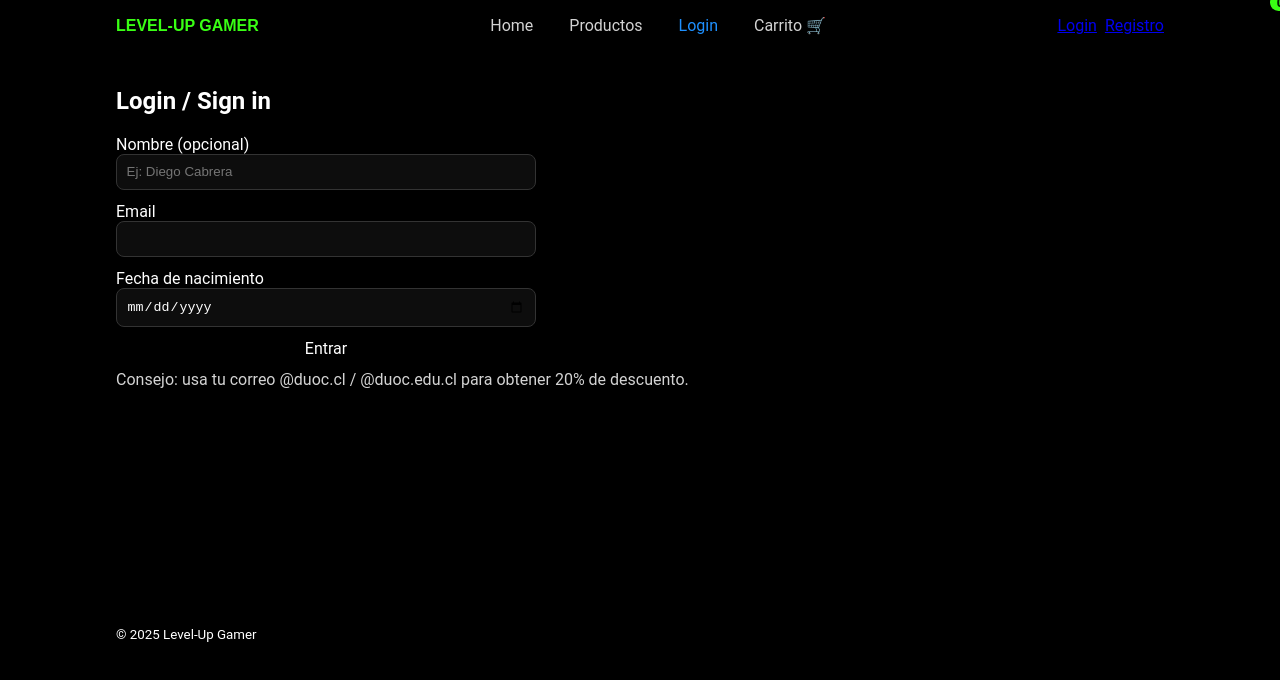
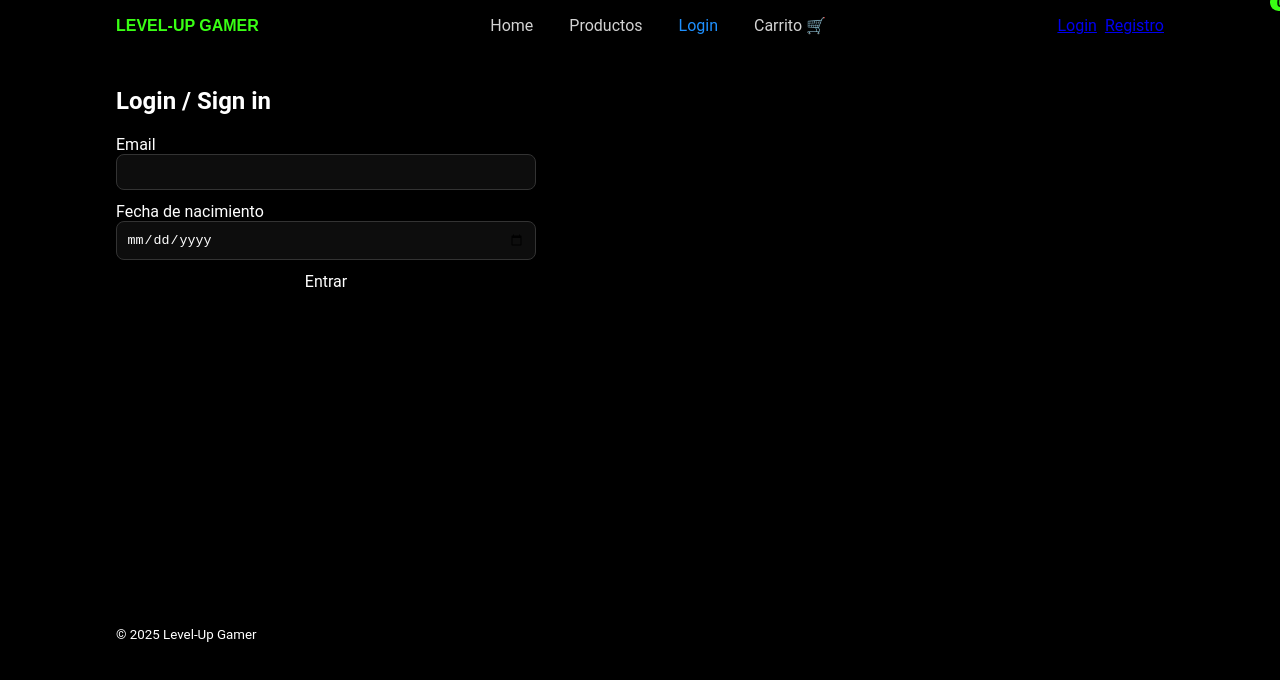
Before and after one commit to duoc-fullstack2-9v/team_6, a React (Vite) app in the folder levelup-gamer/: page /login in a window 1280 px wide. Shown: the top 680 px of the page. Built offline with nearby package versions, Linux system fonts and the light colour scheme.

Commit message:
Ultimos cambios antes de la entrega EV02

```diff
--- a/levelup-gamer/src/assets/main.css
+++ b/levelup-gamer/src/assets/main.css
@@ -95,9 +95,28 @@ nav a.active{ color:var(--accent) }
 
 /* Hero */
 .hero{
-  min-height:48vh; display:grid; place-items:center;
-  background:radial-gradient(60% 80% at 50% 20%, #0f1c2b 0%, #050607 60%);
+  position:relative;
+  min-height:48vh;
+  display:grid;
+  place-items:center;
+  overflow:hidden;
   border-bottom:1px solid #111;
+}
+
+.hero::before{
+  content:"";
+  position:absolute;
+  inset:0;
+  background:url("../assets/img/fondo.jpg") center/cover no-repeat;
+  filter:blur(6px) brightness(0.4);
+  z-index:0;
+}
+
+.hero-inner{
+  position:relative;
+  z-index:1;
+  text-align:center;
+  padding:3rem 1rem;
 }
 .hero-inner{ text-align:center; padding:3rem 1rem }
 .hero h1{ font-family:Orbitron,sans-serif; font-size:clamp(2rem,7vw,3.5rem); margin:.2em 0 }
@@ -137,9 +156,9 @@ nav a.active{ color:var(--accent) }
 .chip:hover{border-color:#444}
 
 
-/* =========================================================
+/*
    6) Utilidades
-========================================================= */
+ */
 .muted{ color:var(--muted) }
 .price{ font-weight:700; margin:.25rem 0 }
 
--- a/levelup-gamer/src/pages/Login.jsx
+++ b/levelup-gamer/src/pages/Login.jsx
@@ -1,65 +1,43 @@
-
+// src/pages/Login.jsx
 import { useState } from "react";
-import { useAuth } from "../context/auth.jsx";
 
 export default function Login() {
-  const { login } = useAuth();
   const [email, setEmail] = useState("");
-  const [nacimiento, setNacimiento] = useState("");
-  const [nombre, setNombre] = useState("");
-  const [error, setError] = useState("");
+  const [birth, setBirth] = useState("");
 
-  const esMayorDeEdad = (dateStr) => {
-    const d = new Date(dateStr);
-    if (Number.isNaN(d.getTime())) return false;
-    const ms = Date.now() - d.getTime();
-    const edad = Math.floor(ms / (365.25 * 24 * 60 * 60 * 1000));
-    return edad >= 18;
-  };
+  const handleLogin = (e) => {
+    e.preventDefault();
+    const isDuoc = /@duoc\.(cl|edu\.cl)$/i.test(email);
+    const age = birth
+      ? Math.floor((Date.now() - new Date(birth).getTime()) / (365.25 * 24 * 60 * 60 * 1000))
+      : 0;
 
-  const onSubmit = (e) => {
-    e.preventDefault();
-    setError("");
+    if (age < 18) {
+      alert("Debes ser mayor de 18 años.");
+      return;
+    }
 
-    const emailOk = /^[^\s@]+@[^\s@]+\.[^\s@]+$/.test(email);
-    if (!emailOk) return setError("Email inválido.");
-    if (!esMayorDeEdad(nacimiento)) return setError("Debes ser mayor de 18 años.");
 
-    const esDuoc = /@duoc\.(cl|edu\.cl)$/i.test(email);
-
-    const perfil = {
-      nombre: nombre.trim() || null,
-      email,
-      duoc20: esDuoc,
-      createdAt: Date.now()
-    };
-
-    login(perfil);
-    alert(`Sesión iniciada. ${esDuoc ? "Descuento DUOC 20% activo." : ""}`);
+    //sessionstorage no gatilla componentes, se usa contexto en su lugar (justcontext)
+    const profile = { email, duoc20: isDuoc, createdAt: Date.now() };
+    sessionStorage.setItem("session", JSON.stringify(profile));
+    alert(`Sesión iniciada. ${isDuoc ? "Descuento DUOC 20% aplicado." : ""}`);
   };
 
   return (
     <section className="container">
       <h1>Login / Sign in</h1>
-      <form onSubmit={onSubmit} className="stack">
-        <label>
-          Nombre (opcional)
-          <input type="text" value={nombre} onChange={e=>setNombre(e.target.value)} placeholder="Ej: Diego Cabrera" />
-        </label>
+      <form onSubmit={handleLogin} className="stack">
         <label>
           Email
-          <input type="email" required value={email} onChange={e=>setEmail(e.target.value)} />
+          <input type="email" required value={email} onChange={(e) => setEmail(e.target.value)} />
         </label>
         <label>
           Fecha de nacimiento
-          <input type="date" required value={nacimiento} onChange={e=>setNacimiento(e.target.value)} />
+          <input type="date" required value={birth} onChange={(e) => setBirth(e.target.value)} />
         </label>
-        {error && <p style={{ color: "#ff7b7b" }}>⚠️ {error}</p>}
         <button type="submit">Entrar</button>
       </form>
-      <p className="muted" style={{marginTop:".75rem"}}>
-        Consejo: usa tu correo @duoc.cl / @duoc.edu.cl para obtener 20% de descuento.
-      </p>
     </section>
   );
 }
--- a/levelup-gamer/vite.config.js
+++ b/levelup-gamer/vite.config.js
@@ -9,3 +9,7 @@ export default defineConfig({
     setupFiles: './src/setupTests.js'
   }
 })
+
+
+
+//mejorar el orden de componentes, comentar el codigo,
```
Also changed, not shown: levelup-gamer/src/pages/Registro.jsx (+58 -3 lines), levelup-gamer/src/assets/imagenes/fondo.jpg (added), 1 other file (tests, documents, lock files or other folders).
